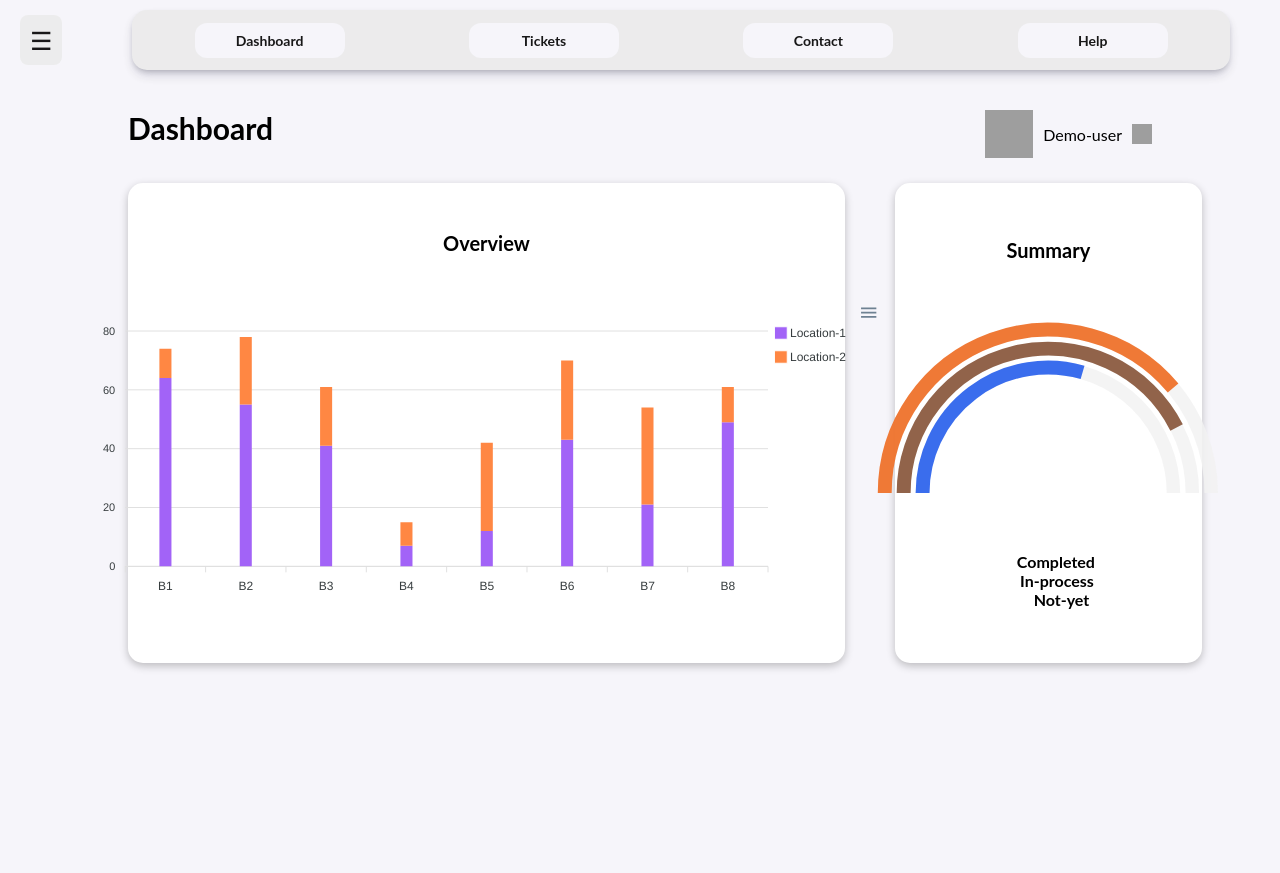
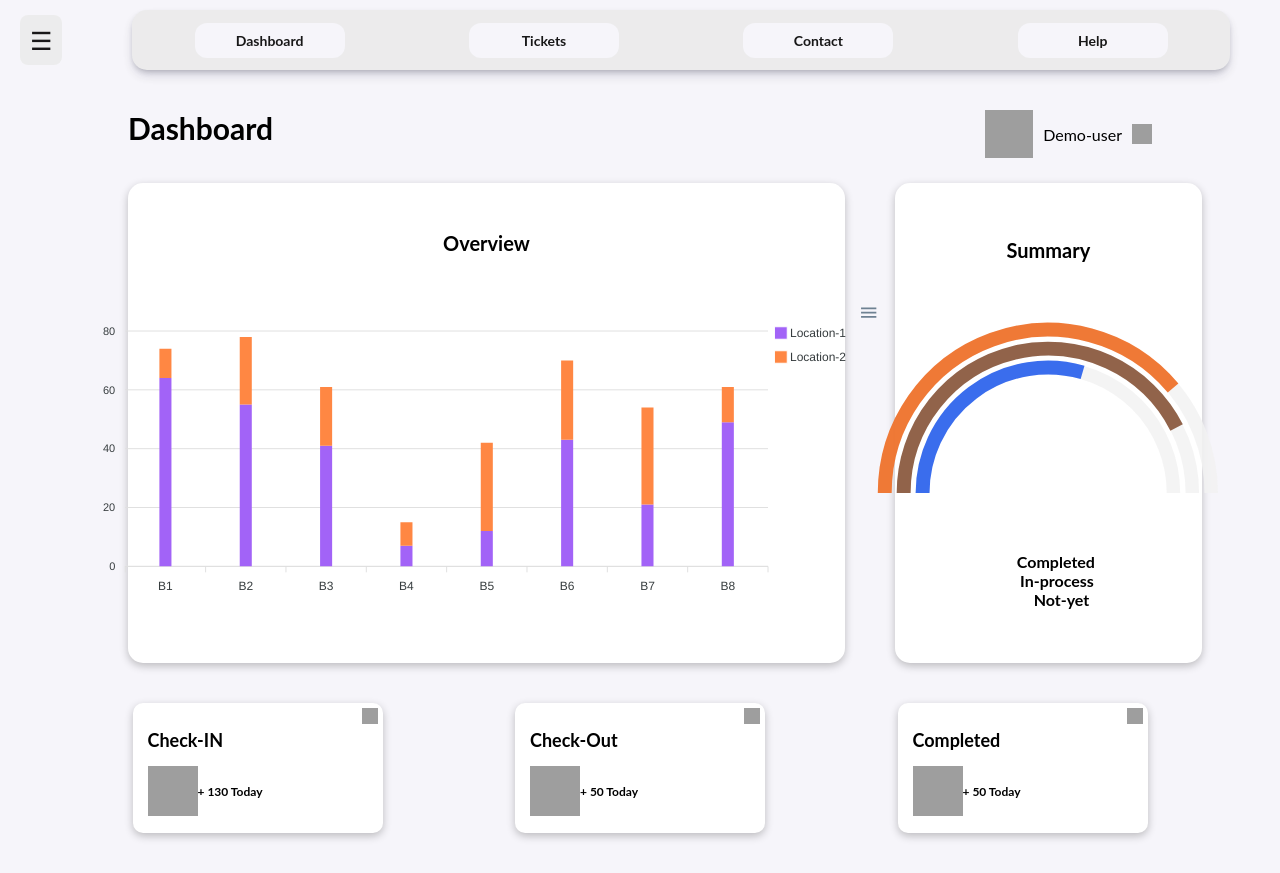
Before and after one commit to pradeep-08/dash-board-kriti, a React (Create React App) app: page / in a window 1280 px wide. Before the commit the page ends 800 px from the top, so only its background shows below. Built offline with nearby package versions, Linux system fonts and the light colour scheme; grey boxes are pictures that could not be loaded.

Commit message:
Update dashboard.js

```diff
--- a/src/pages/dashboard/dashboard.js
+++ b/src/pages/dashboard/dashboard.js
@@ -6,8 +6,8 @@ function Dashboard() {
   return (
     <>
       <div>
-         <Chart />
-      {/*  <Card /> */}
+        <Chart />
+        <Card />
       </div>
     </>
   );
```
